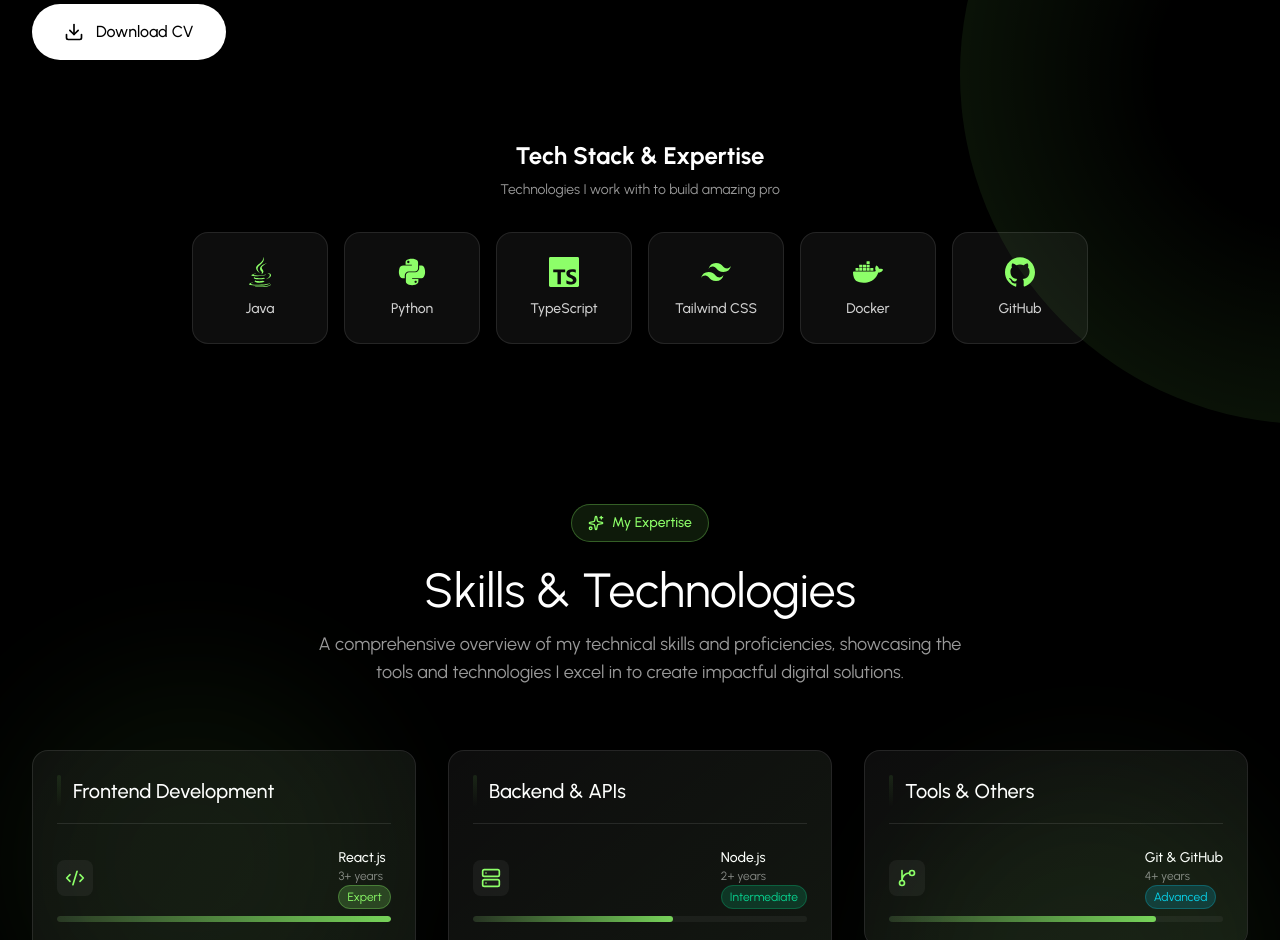
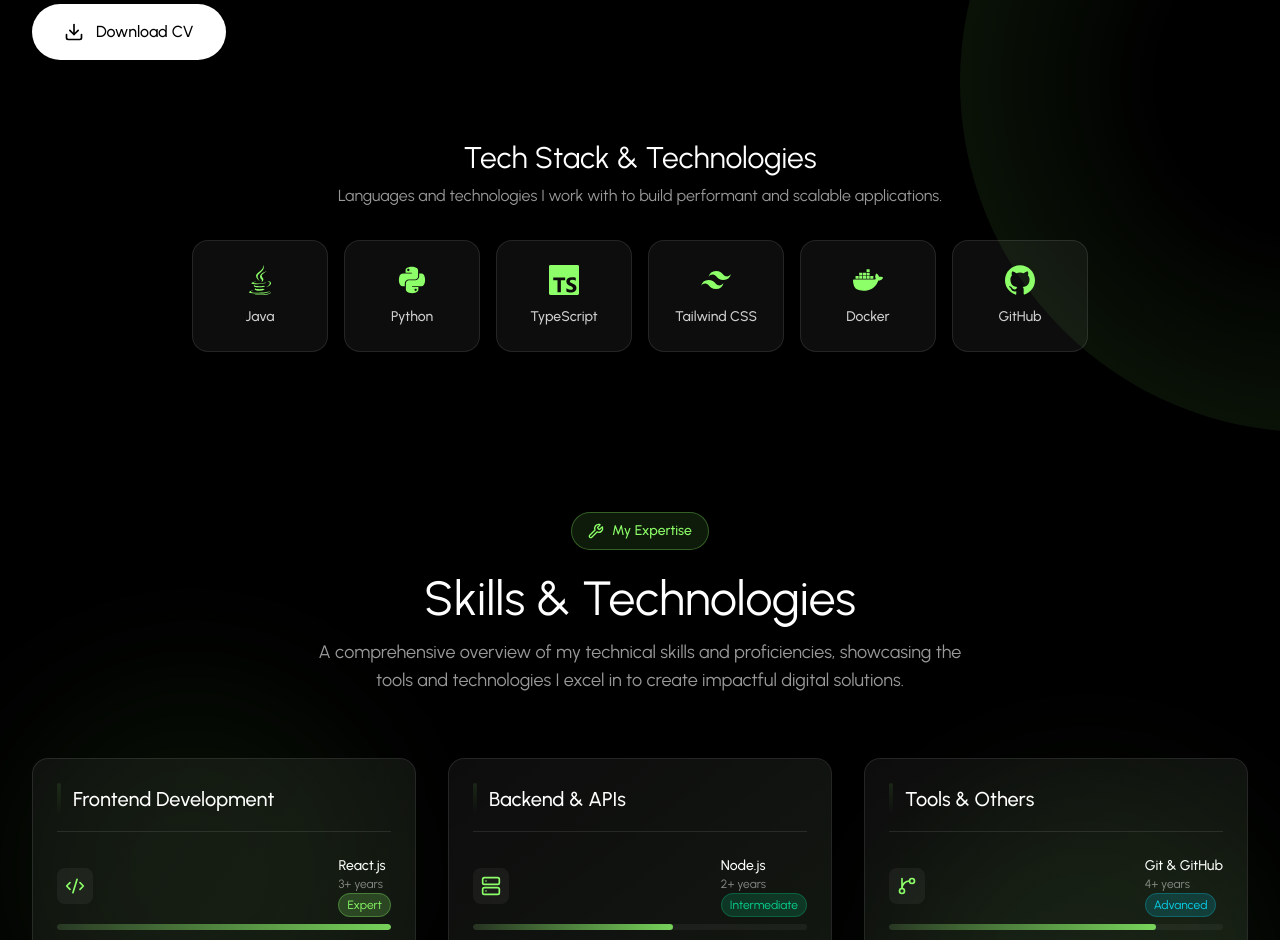
Before and after one commit to alexbalak21/Portfolio, a React app: page / in a window 1280 px wide. Shown: the part 1661-2601 px from the top of the page. Built offline with nearby package versions, Linux system fonts and the light colour scheme; the HTML template or start-up script is replaced by a standard one.

Commit message:
about data implemented

```diff
--- a/src/components/sections/About.tsx
+++ b/src/components/sections/About.tsx
@@ -183,11 +183,11 @@ const About = () => {
         <FadeIn delay={500}>
           <div className="flex flex-col items-center gap-8">
             <div className="text-center max-w-2xl">
-              <h3 className="text-2xl font-bold text-white mb-2">
-                Tech Stack & Expertise
+              <h3 className="text-3xl text-white mb-2">
+                {ABOUT_DATA.SKILLS_TITLE}
               </h3>
-              <p className="text-sm text-white/60">
-                Technologies I work with to build amazing pro
+              <p className="text-md text-white/60">
+                {ABOUT_DATA.SKILLS_DESCRIPTION}
               </p>
             </div>
 
--- a/src/components/sections/Skills.tsx
+++ b/src/components/sections/Skills.tsx
@@ -10,6 +10,7 @@ import {
   Database,
   Globe,
   Sparkles,
+  Wrench,
 } from "lucide-react";
 const iconMap = {
   Code2,
@@ -85,7 +86,7 @@ const Skills = () => {
         <FadeIn delay={100}>
           <div className="text-center mb-16">
             <div className="inline-flex items-center gap-2 px-4 py-2 bg-primary/10 border border-primary/30 rounded-full mb-6">
-              <Sparkles className="w-4 h-4 text-primary" />
+              <Wrench className="w-4 h-4 text-primary" />
               <span className="text-sm text-primary font-medium">My Expertise</span>
             </div>
 
--- a/src/data/english/about.en.ts
+++ b/src/data/english/about.en.ts
@@ -51,6 +51,9 @@ const STATS_ITEMS = [
 
 const DOWNLOAD_CV = "Download CV";
 
+const SKILLS_TITLE = "Tech Stack & Technologies";
+const SKILLS_DESCRIPTION = "Languages and technologies I work with to build performant and scalable applications.";
+
 export const ABOUT_DATA = {
     presentation_title,
     title,
@@ -60,5 +63,7 @@ export const ABOUT_DATA = {
     performance_card,
     STATS_ROW,
     STATS_ITEMS,
-    DOWNLOAD_CV
+    DOWNLOAD_CV,
+    SKILLS_TITLE,
+    SKILLS_DESCRIPTION
 }
```
